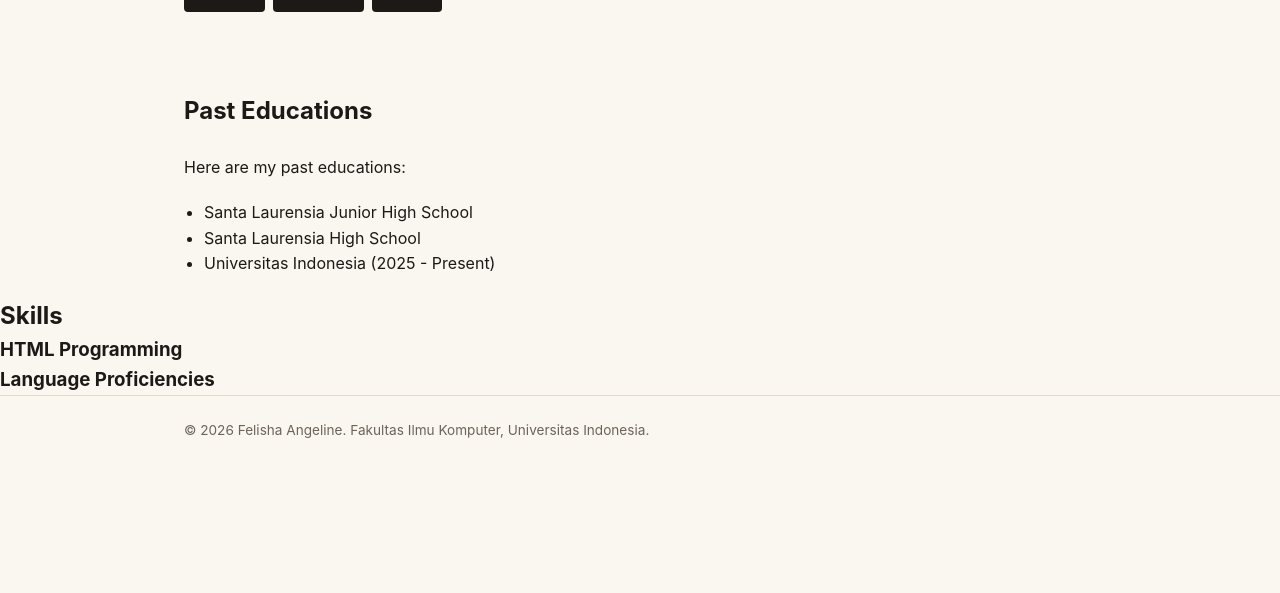
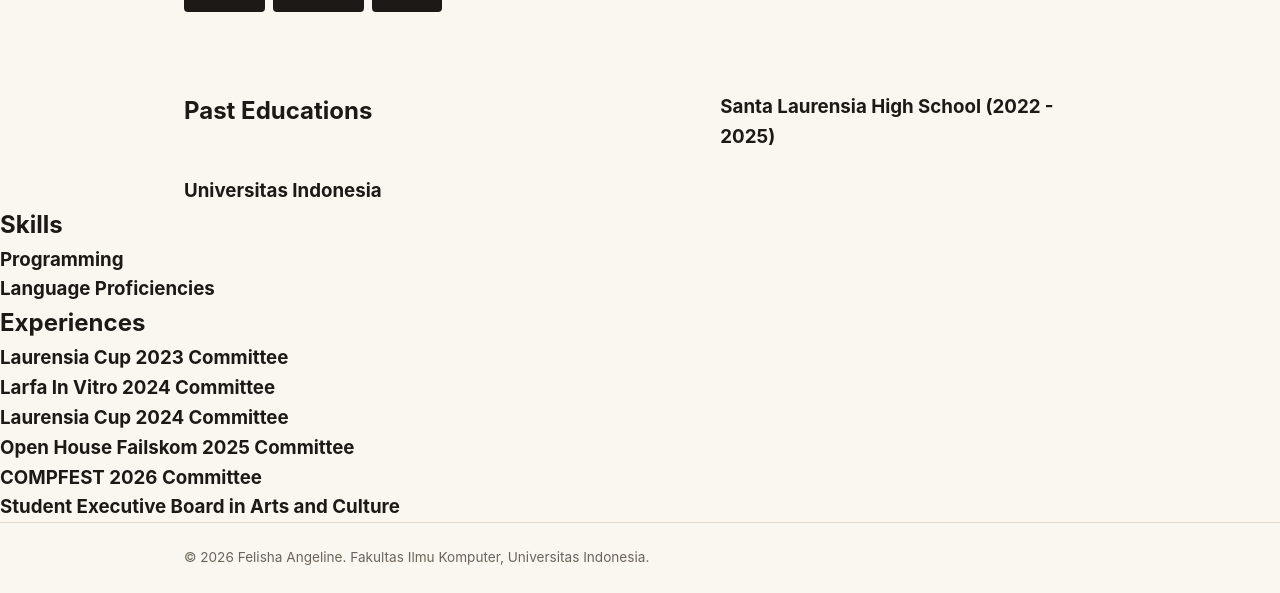
Before and after one commit to felishangeline/myportofolio, a Python web app: template templates/index.html in a window 1280 px wide. Shown: the part 579-1172 px from the top of the page. Before the commit the page ends 1017 px from the top, so only its background shows below. Run offline with Jinja, Linux system fonts and the light colour scheme; the template is opened without the code that fills it, so the values that code supplies are empty.

Commit message:
menambahkan detail poin2 education, skill, dan experience

```diff
--- a/templates/index.html
+++ b/templates/index.html
@@ -61,53 +61,76 @@
                         Past Educations
                     </h2>
                 </div>
-                <div class="education-details">
-                    <p class="edu">
-                        Here are my past educations:
-                    </p>
-                    <div class="edu-points">
-                        <ul style="list-style-type: disc;">
-                            <li>
-                                Santa Laurensia Junior High School
-                            </li>
-                            <li>
-                                Santa Laurensia High School
-                            </li>
-                            <li>
-                                Universitas Indonesia (2025 - Present)
-                            </li>
-                        </ul>
-                    </div>
+                <div class="highSchool">
+                    <h3>
+                        Santa Laurensia High School (2022 - 2025)
+                    </h3>
+                </div>
+                <div class="univ">
+                    <h3>
+                        Universitas Indonesia
+                    </h3>
                 </div>
             </div>
         </section>
 
         <section class="MySkills">
             <div>
-                <div>
+                <div class="skillHeader">
                     <h2>
                         Skills
                     </h2>
                 </div>
-                <div>
+                <div class="programmingSkill">
                     <h3>
-                        HTML Programming
+                        Programming
                     </h3>
                 </div>
-                <div>
+                <div class="languageSkill">
                     <h3>
                         Language Proficiencies
                     </h3>
-                </div>
-                <div>
-
                 </div>
             </div>
         </section>
 
         <section class="MyExperiences">
-            <div>
-
+            <div class="experienceGrid">
+                <div class="experienceHeader">
+                    <h2>
+                        Experiences
+                    </h2>
+                </div>
+                <div class="lorcup23">
+                    <h3>
+                        Laurensia Cup 2023 Committee
+                    </h3>
+                </div>
+                <div class="livi24">
+                    <h3>
+                        Larfa In Vitro 2024 Committee
+                    </h3>
+                </div>
+                <div class="lorcup24">
+                    <h3>
+                        Laurensia Cup 2024 Committee
+                    </h3>
+                </div>
+                <div class="oh25">
+                    <h3>
+                        Open House Failskom 2025 Committee
+                    </h3>
+                </div>
+                <div class="compf26">
+                    <h3>
+                        COMPFEST 2026 Committee
+                    </h3>
+                </div>
+                <div>
+                    <h3>
+                        Student Executive Board in Arts and Culture
+                    </h3>
+                </div>
             </div>
         </section>
 
```
